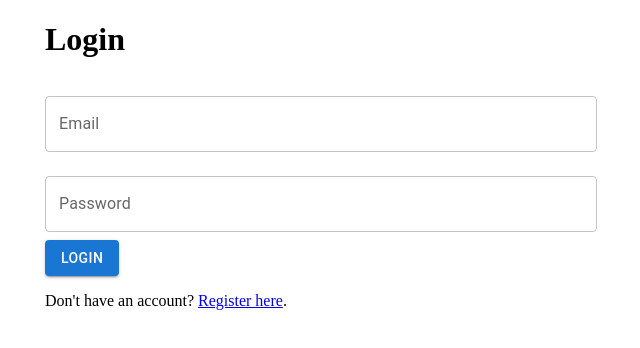
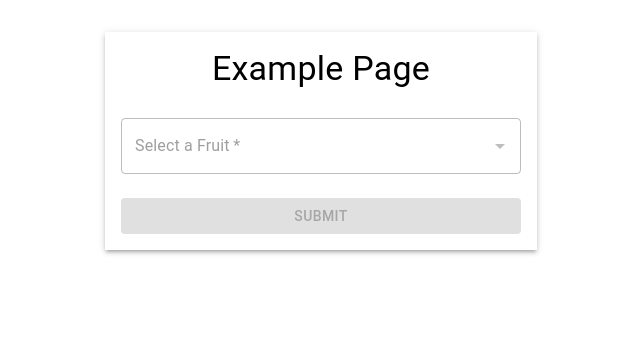
Before and after one commit to malindakpt/feedback, a React (Create React App) app: page / in a window 1280 px wide. Before the commit this address led to /login. Shown: the top 348 px of the page, without its empty margins (319-959 px from the left). Built offline with nearby package versions, Linux system fonts and the light colour scheme.

Commit message:
change some parts

```diff
--- a/src/app.tsx
+++ b/src/app.tsx
@@ -1,11 +1,13 @@
 import React from 'react';
+import ExamplePage from './components/examplePage';
 // import { BrowserRouter,Router, Route, Routes } from 'react-router-dom';
-import AppRoutes from './routes/appRoutes';
+// import AppRoutes from './routes/appRoutes';
 const App: React.FC = () => {
   return (
 
     <div className="App">
-    <AppRoutes />
+    {/* <AppRoutes /> */}
+    <ExamplePage/>
     </div>
   );
 }
--- /dev/null
+++ b/src/components/examplePage.tsx
@@ -0,0 +1,58 @@
+import React, { useState } from 'react';
+import AutoCompleteInput from '../components/shared/autoComplete/autoCompleteInput';
+import { Box, Typography, Button } from '@mui/material';
+
+const ExamplePage: React.FC = () => {
+  const [fruit, setFruit] = useState<string>(''); // State for storing selected fruit
+
+  // Example options for the autocomplete input
+  const fruitOptions = ['Apple', 'Banana', 'Cherry', 'Date', 'Mango', 'Orange'];
+
+  // Input validation function
+  const validateFruitInput = (input: string) => {
+    if (!input) return 'Please select a fruit';
+    if (!fruitOptions.includes(input)) return 'Invalid fruit selection';
+    return '';
+  };
+
+  // Form submission handler
+  const handleSubmit = (event: React.FormEvent) => {
+    event.preventDefault();
+    if (!validateFruitInput(fruit)) {
+      alert(`You selected: ${fruit}`);
+    }
+  };
+
+  return (
+    <Box sx={{ maxWidth: 400, margin: '2rem auto', padding: '1rem', boxShadow: 3 }}>
+      <Typography variant="h4" align="center" gutterBottom>
+        Example Page
+      </Typography>
+
+      <form onSubmit={handleSubmit}>
+        <AutoCompleteInput
+          label="Select a Fruit"
+          value={fruit}
+          onChange={(newValue) => setFruit(newValue)}
+          options={fruitOptions}
+          required
+          validateInput={validateFruitInput}
+          disabled
+        />
+
+        <Button
+          type="submit"
+          variant="contained"
+          color="primary"
+          fullWidth
+          disabled={!fruit}
+          sx={{ marginTop: '1rem' }}
+        >
+          Submit
+        </Button>
+      </form>
+    </Box>
+  );
+};
+
+export default ExamplePage;
```
Also changed, not shown: 1 other file (tests, documents, lock files or other folders).
